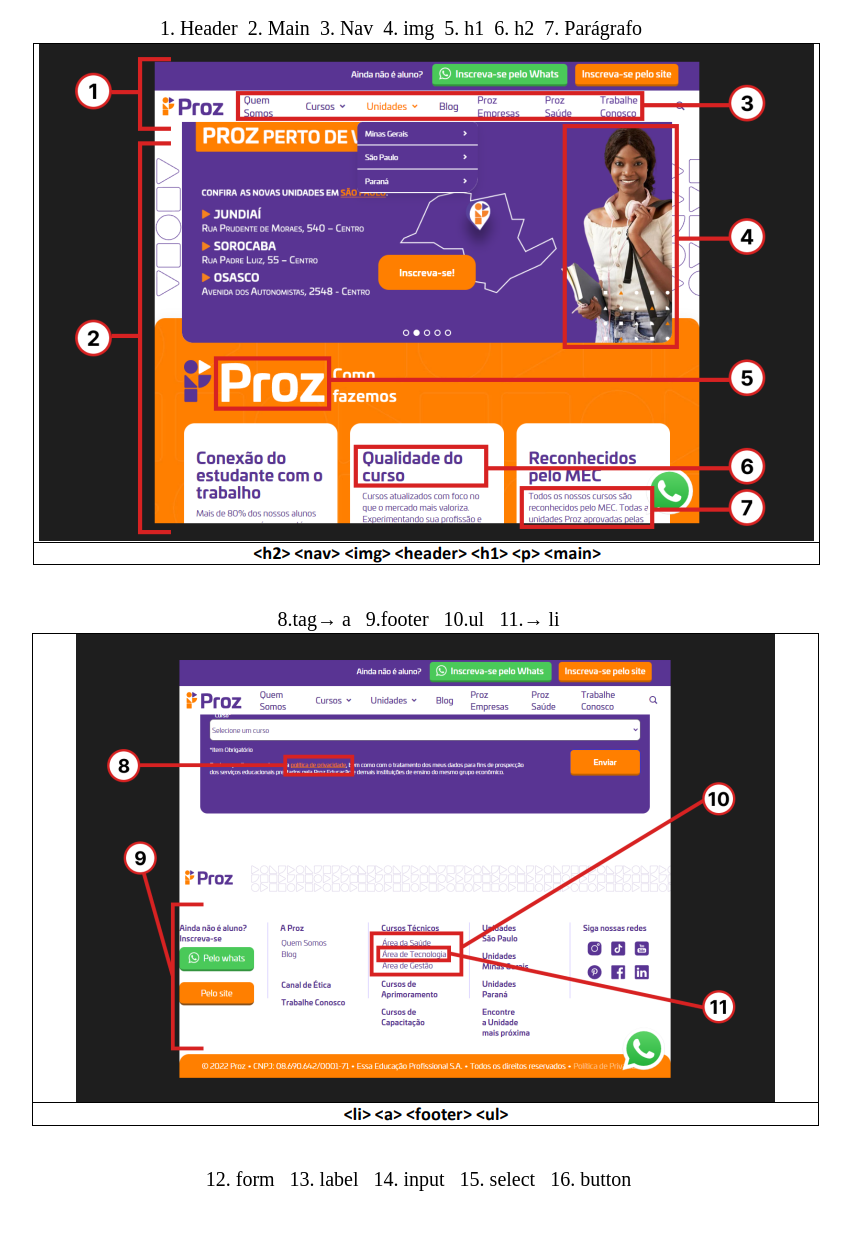
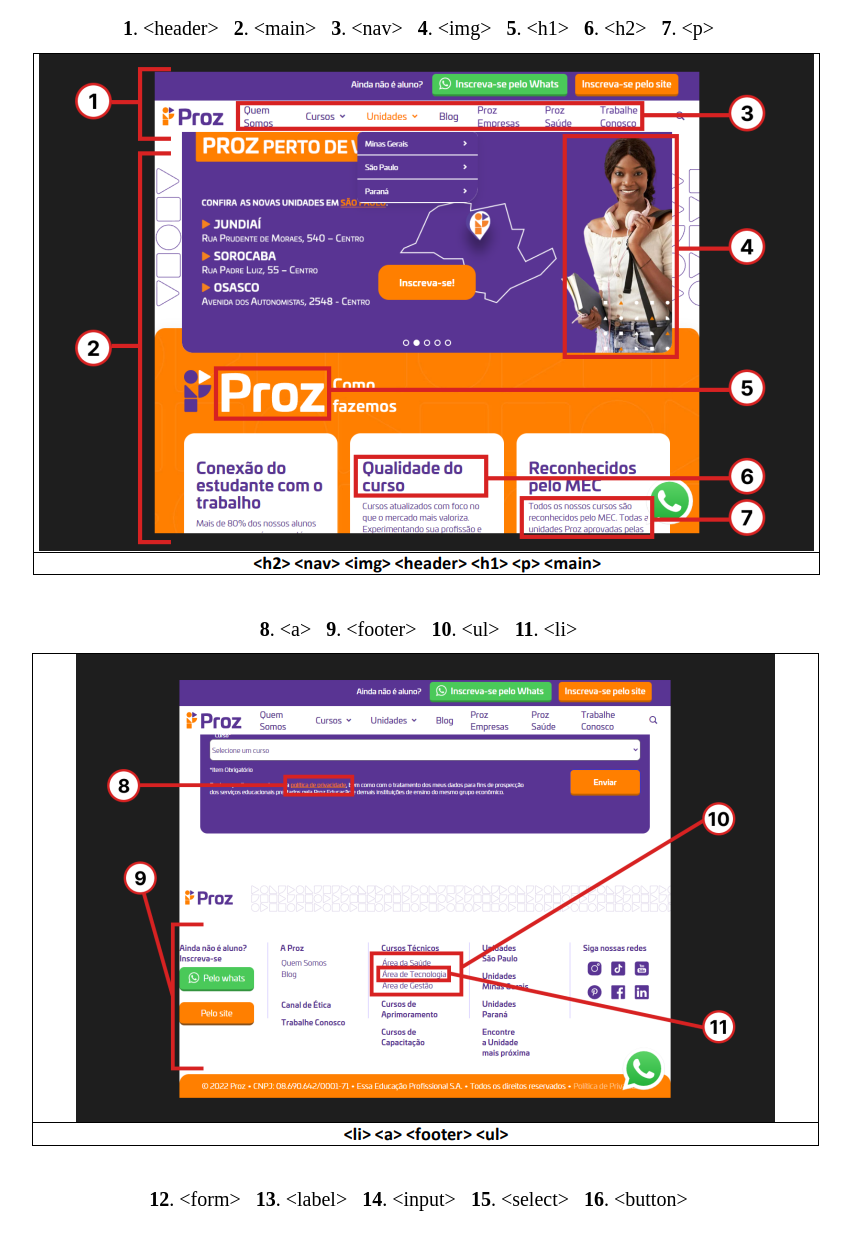
Before and after one commit to AlanPedroD/primeiro-desafio-html-proz, a plain HTML site: page index.html in a window 1280 px wide. Shown: the part 60-1298 px from the top of the page, without its empty margins (214-1065 px from the left). Before the commit the page ends 1271 px from the top, so only its background shows below. Drawn offline with Linux system fonts and the light colour scheme.

Commit message:
especificacoes melhoradas

```diff
--- a/index.html
+++ b/index.html
@@ -11,33 +11,33 @@
         <h1>Idenficação das tags contidas nas imagens</h1>
         <section>
             <img src="imagens/Ilustração_01_CodePark01.png" alt="">
-            <ol>
-                <li>Header</li>
-                <li>Main</li>
-                <li>Nav</li>
-                <li>img</li>
-                <li>h1</li>
-                <li>h2</li>
-                <li>Parágrafo</li>
-            </ol>
+            <ul>
+                <li><span>1</span>. &lt;header&gt;</li>
+                <li><span>2</span>. &lt;main&gt;</li>
+                <li><span>3</span>. &lt;nav&gt;</li>
+                <li><span>4</span>. &lt;img&gt;</li>
+                <li><span>5</span>. &lt;h1&gt;</li>
+                <li><span>6</span>. &lt;h2&gt;</li>
+                <li><span>7</span>. &lt;p&gt;</li>
+            </ul>
         </section>
         <section>
             <img src="imagens/Ilustração_02_CodePark01.png" alt="">
             <ul>
-                <li>8.tag→ a</li>
-                <li>9.footer</li>
-                <li>10.ul</li>
-                <li>11.→ li</li>
+                <li><span>8</span>. &lt;a&gt;</li>
+                <li><span>9</span>. &lt;footer&gt;</li>
+                <li><span>10</span>. &lt;ul&gt;</li>
+                <li><span>11</span>. &lt;li&gt;</li>
             </ol>
         </section>
         <section>
             <img src="imagens/Ilustração_03_CodePark01.png" alt="">
             <ul>
-                <li>12. form</li>
-                <li>13. label</li>
-                <li>14. input</li>
-                <li>15. select</li>
-                <li>16. button</li>
+                <li><span>12</span>. &lt;form&gt;</li>
+                <li><span>13</span>. &lt;label&gt;</li>
+                <li><span>14</span>. &lt;input&gt;</li>
+                <li><span>15</span>. &lt;select&gt;</li>
+                <li><span>16</span>. &lt;button&gt;</li>
             </ol>
         </section>
     </main>
--- a/style.css
+++ b/style.css
@@ -18,24 +18,17 @@ section{
     flex-direction: column-reverse;
 }
 
-ol{
-    display: flex;
-    /* padding: 0;
-    margin: 0; */
-    /* list-style: none; */
-}
-
-ol li{
-    font-size: 20px;
-    margin-right: 30px;
-}
-
 ul{
     display: flex;
     list-style: none;
+    margin-bottom: 10px;
 }
 
 ul li{
     margin-right: 15px;
     font-size: 20px;
 }
+
+span{
+    font-weight: bold;
+}
```
